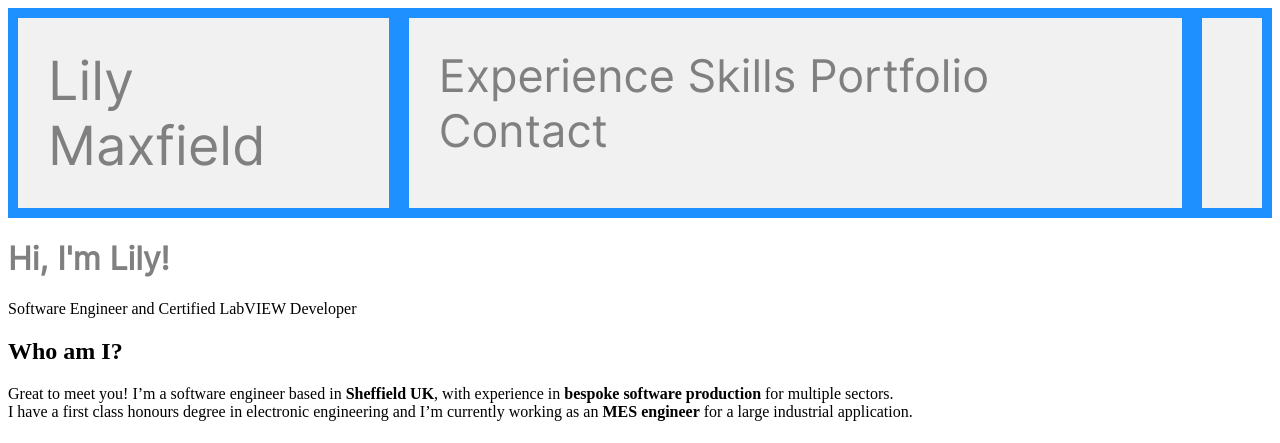
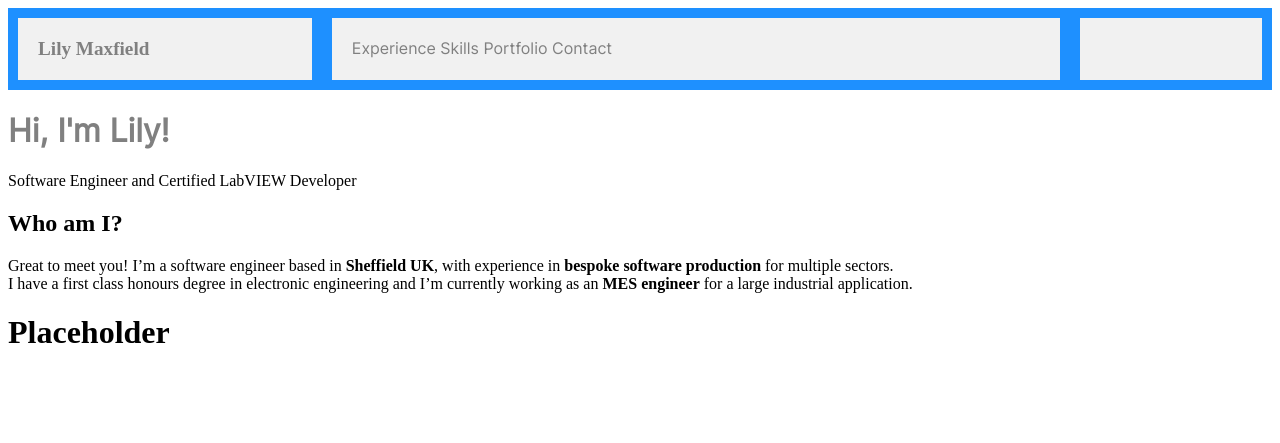
Before and after one commit to lily-maxfield/lminfo_site, a PHP site: page /views/home/home.html in a window 1280 px wide. Shown: the top 443 px of the page. Run offline with PHP 8.4, Linux system fonts and the light colour scheme; some web fonts are replaced.

Commit message:
LM - Quick test before EOD

```diff
--- a/views/header/header.css
+++ b/views/header/header.css
@@ -1,6 +1,11 @@
 @font-face {
     font-family: "inter";
     src: url("../fonts/inter/static/Inter-Regular.ttf") format('truetype');
+}
+
+@font-face {
+    font-family: "logo";
+    src: url("../fonts/inter/Inter-VariableFont_slnt,wght.ttf") format('truetype');
 }
 
 .flex-container {
@@ -11,14 +16,13 @@
 .flex-container > div {
     background-color: #f1f1f1;
     margin: 10px;
-    padding: 30px;
-    font-size: 30px;
+    padding: 20px;
 }
 
 .navlinks {
     color: gray;
     text-decoration-line: none;
-    font-size: 1.5em;
+    font-size: 1.0em;
     font-family: "inter";
 }
 
@@ -31,6 +35,9 @@
 .site-logo {
     color: gray;
     text-decoration-line: none;
-    font-size: 1.8em;
-    font-family: "inter";
+    font-size: 1.2em;
+    font-family: "logo";
+    font-optical-sizing: auto;
+    font-weight: 800;
+    font-style: normal;
 }
--- a/views/home/home.html
+++ b/views/home/home.html
@@ -30,7 +30,7 @@
                     $("body").prepend(answer);
                 },
                 error: function () {
-                    alert("failed call!!!");
+                    alert("Failed header AJAX call.");
                 }
             });
             return false;
@@ -45,7 +45,7 @@
                     $("body").append(answer);
                 },
                 error: function () {
-                    alert("failed call!!!");
+                    alert("Failed footer AJAX call.");
                 }
             });
             return false;
```
